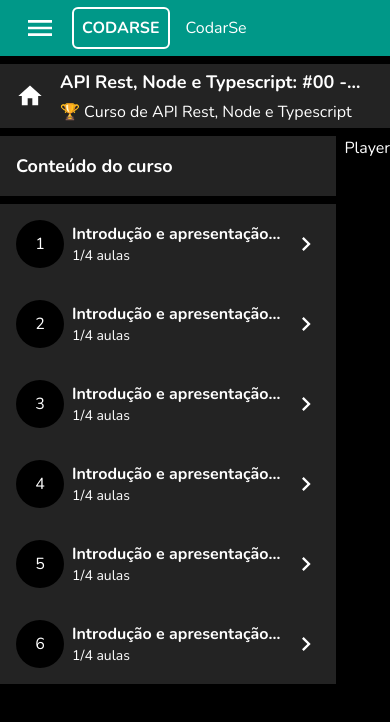
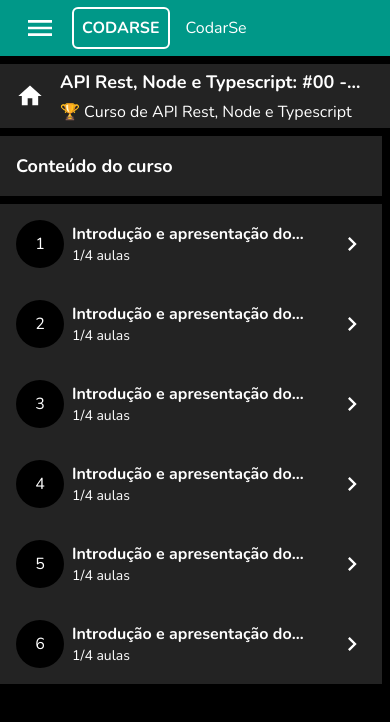
Before and after one commit to Diobegue/Next_js-, a Next.js app in the folder youtube-nextjs-course-plataform/: page /player/1/1 in a window 390 px wide. Shown: the top 722 px of the page. Built offline with nearby package versions, Linux system fonts and the light colour scheme.

Commit message:
feat: improve  player layout finish

```diff
--- a/youtube-nextjs-course-plataform/app/components/player/playlist/PlayerPlaylist.tsx
+++ b/youtube-nextjs-course-plataform/app/components/player/playlist/PlayerPlaylist.tsx
@@ -45,7 +45,7 @@ const handleMarkDone = (classId: string) => {
         </h3>
       </div>
 
-      <ol className=" flex-1 overflow-auto overflow-primary">
+      <ol className="min-h-0 flex-1 overflow-y-auto overflow-x-hidden overflow-primary">
         {groups.map((classGroup, index) => (
           <li key={`${classGroup.title}-${index}`}>
             <PlayerClassGroup
--- a/youtube-nextjs-course-plataform/app/player/[idCourse]/[idClass]/page.tsx
+++ b/youtube-nextjs-course-plataform/app/player/[idCourse]/[idClass]/page.tsx
@@ -10,7 +10,7 @@ interface Props {
 export default async function PagePlayer({ params }: Props) {
   const { idCourse, idClass } = await params;
   return (
-    <main className='flex h-dvh flex-col gap-2  '>
+    <main className='flex h-[calc(100dvh-4rem)] flex-col gap-2 overflow-hidden sm:h-[calc(100dvh-4.5rem)]'>
       <PlayerHeader
         title='API Rest, Node e Typescript: #00 - Apresentação do curso, tecnologias usadas e muito mais'
         subtitle='🏆 Curso de API Rest, Node e Typescript'
@@ -178,7 +178,7 @@ export default async function PagePlayer({ params }: Props) {
           />
         </div>
 
-        <div className='min-h-0 flex-1'>
+        <div className='min-h-0 flex-1 overflow-hidden'>
           Player
         </div>
       </div>
```
